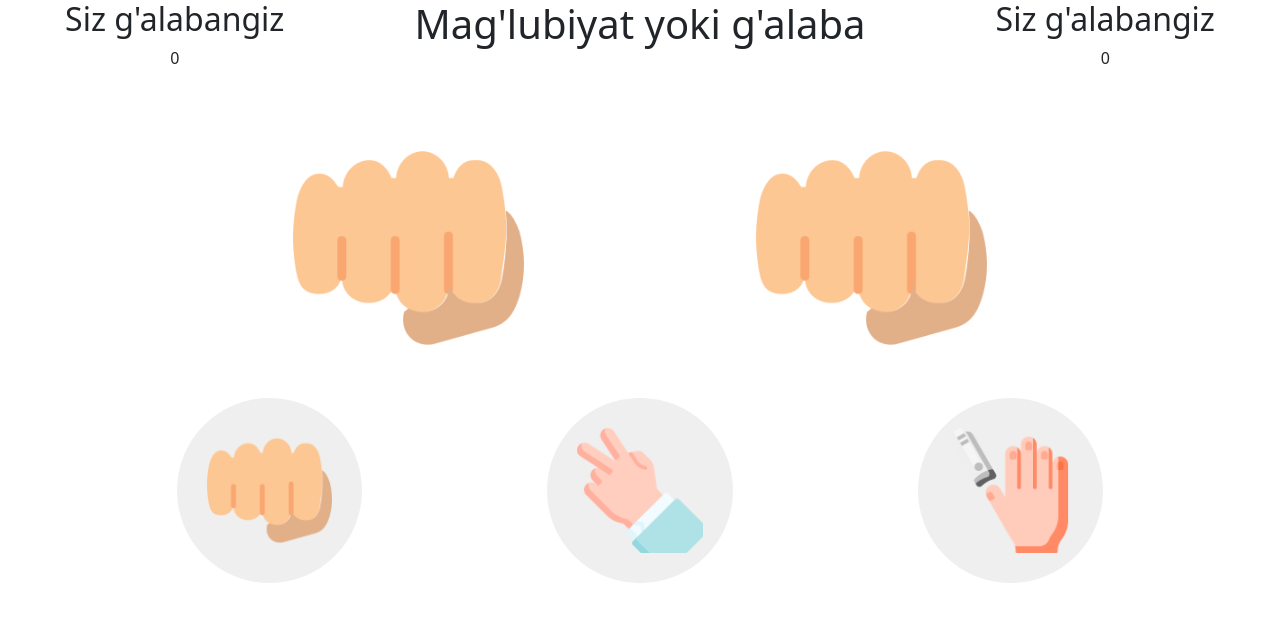
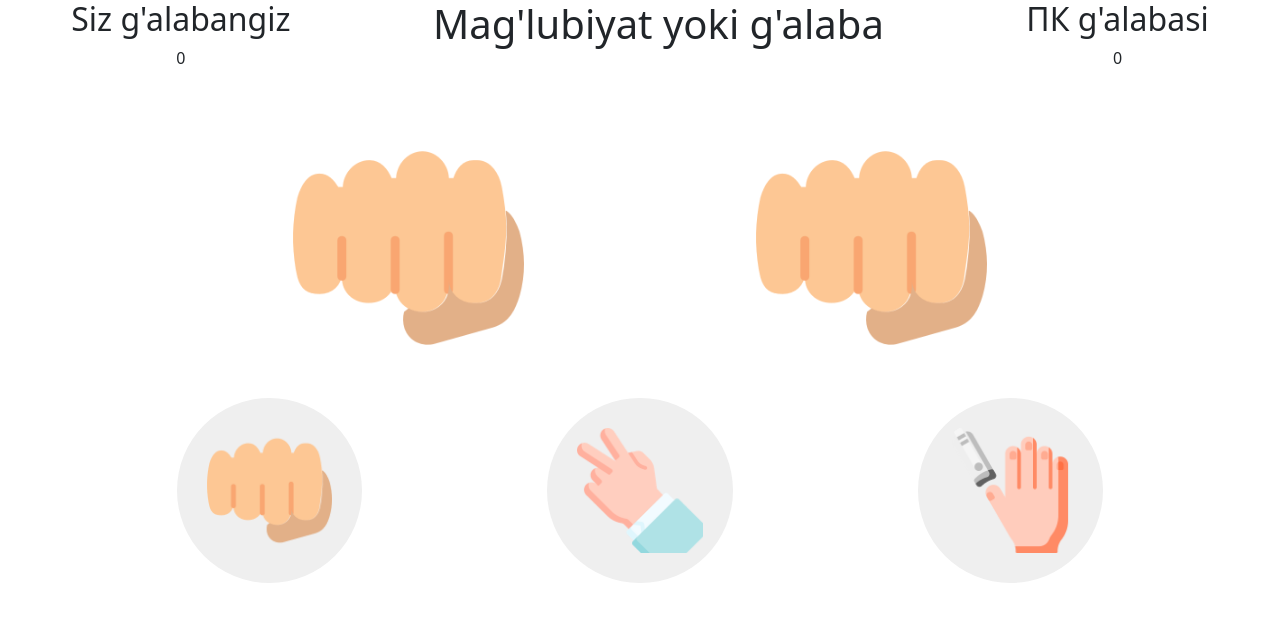
Before and after one commit to Moshimota/domdomdom, a plain HTML site: page index.html in a window 1280 px wide. Drawn offline with nearby package versions, Linux system fonts and the light colour scheme.

Commit message:
siuuuuuuuuuuu

```diff
--- a/index.html
+++ b/index.html
@@ -15,7 +15,7 @@
         </div>
         <h1 class="txt">Mag'lubiyat yoki g'alaba</h1>
         <div class="dfem">
-            <h2 class="siz">Siz g'alabangiz</h2>
+            <h2 class="siz">ПК g'alabasi</h2>
             <p class="hisob2">0</p>
         </div>
     </div>
```
